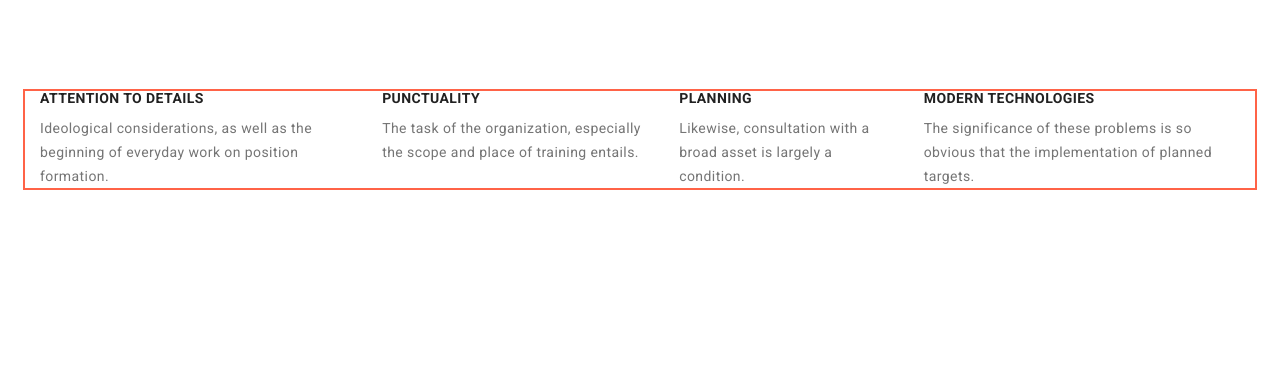
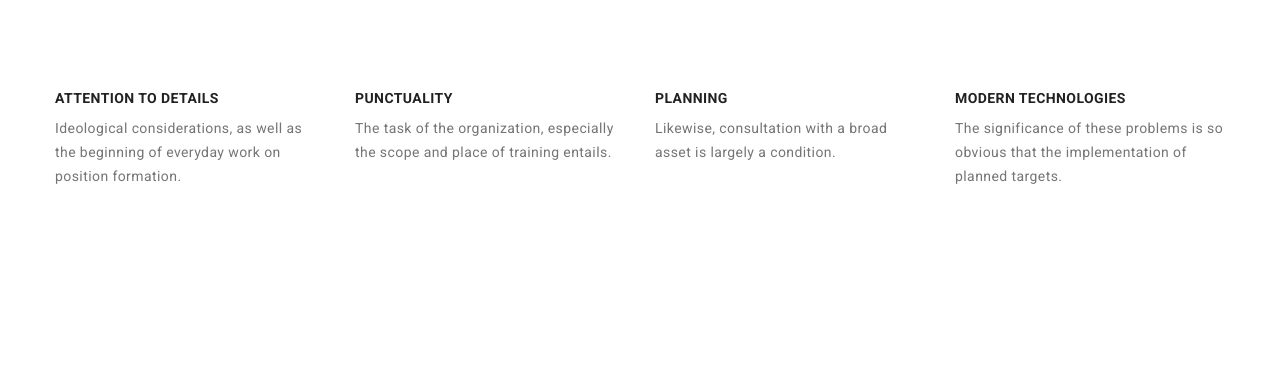
Before and after one commit to AnnaStruk/goit-markup-hw-03, a plain HTML site: page index.html in a window 1280 px wide. Shown: the part 295-665 px from the top of the page. Drawn offline with nearby package versions, Linux system fonts and the light colour scheme.

Commit message:
Adds a background to the "team" block, removes the "outline red" from the blocks

```diff
--- a/css/styles.css
+++ b/css/styles.css
@@ -43,7 +43,6 @@ img {
   padding-left: 15px;
   padding-right: 15px;
   margin: 0 auto;
-  outline: 2px solid tomato;
 }
 
 /* Main-nav*/
@@ -76,10 +75,6 @@ img {
   margin-left: 85px;
 }
 
-.site-nav .item {
-  outline: 1px solid red;
-}
-
 .site-nav .item:not(:last-child) {
   margin-right: 50px;
 }
@@ -110,7 +105,6 @@ img {
   display: block;
   padding-top: 32px;
   padding-bottom: 32px;
-  outline: 1px solid red;
 }
 
 .contacts .item + .item {
@@ -218,8 +212,12 @@ img {
   margin-bottom: 0px;
 }
 
-.features-description:not(:last-child) {
+.features-block:not(:last-child) {
   margin-right: 30px;
+}
+
+.features-description {
+  width: 270px;
 }
 
 /* Works */
@@ -237,8 +235,6 @@ img {
 
 .works-item {
   width: calc((100% - 30px * 2) / 3);
-  outline: 1px solid red;
-  background-color: skyblue;
   margin-bottom: 0;
 }
 
@@ -261,11 +257,13 @@ img {
   display: flex;
   flex-wrap: wrap;
 }
+.team-bg {
+  background-color: var(--secondary-bg-color);
+}
 
 .team .item {
   width: calc((100% - 30px * 3) / 4);
   align-items: center;
-  outline: 1px solid red;
 }
 
 .team .item:not(:last-child) {
@@ -374,7 +372,6 @@ img {
   line-height: 1.62;
   letter-spacing: 0.03em;
   text-align: center;
-  outline: 1px solid red;
 }
 
 .button:hover,
@@ -392,8 +389,6 @@ img {
 
 .portfolio-card {
   width: calc((100% - 30px * 2) / 3);
-  outline: 1px solid red;
-  background-color: skyblue;
 }
 
 .portfolio-card:not(:nth-child(3n)) {
@@ -429,7 +424,6 @@ img {
   display: flex;
   justify-content: center;
   align-items: center;
-  outline: 1px solid red;
 }
 
 .works-filter .item:not(:last-child) {
--- a/index.html
+++ b/index.html
@@ -57,30 +57,30 @@
         <div class="container">
           <h2 class="section-title non-visible">Our advantages</h2>
           <ul class="features-list list">
-            <li class="features-description">
+            <li class="features-block">
               <h3 class="features-item">Attention to details</h3>
-              <p>
+              <p class="features-description">
                 Ideological considerations, as well as the beginning of everyday
                 work on position formation.
               </p>
             </li>
-            <li class="features-description">
+            <li class="features-block">
               <h3 class="features-item">Punctuality</h3>
-              <p>
+              <p class="features-description">
                 The task of the organization, especially the scope and place of
                 training entails.
               </p>
             </li>
-            <li class="features-description">
+            <li class="features-block">
               <h3 class="features-item">Planning</h3>
-              <p>
+              <p class="features-description">
                 Likewise, consultation with a broad asset is largely a
                 condition.
               </p>
             </li>
-            <li class="features-description">
+            <li class="features-block">
               <h3 class="features-item">Modern technologies</h3>
-              <p>
+              <p class="features-description">
                 The significance of these problems is so obvious that the
                 implementation of planned targets.
               </p>
@@ -126,7 +126,7 @@
       </section>
 
       <!--Team-->
-      <section class="section">
+      <section class="section team-bg">
         <div class="container">
           <h2 class="section-title">Our team</h2>
           <ul class="team list">
```
